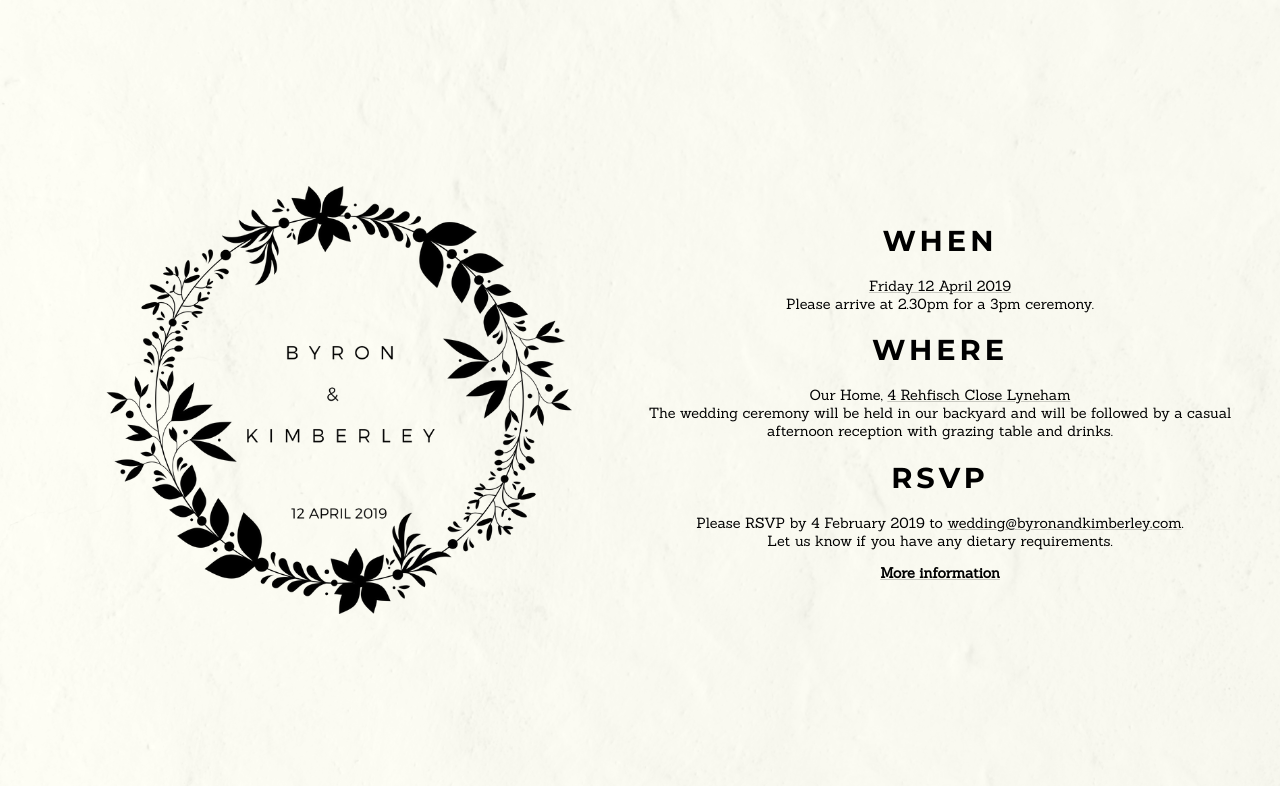
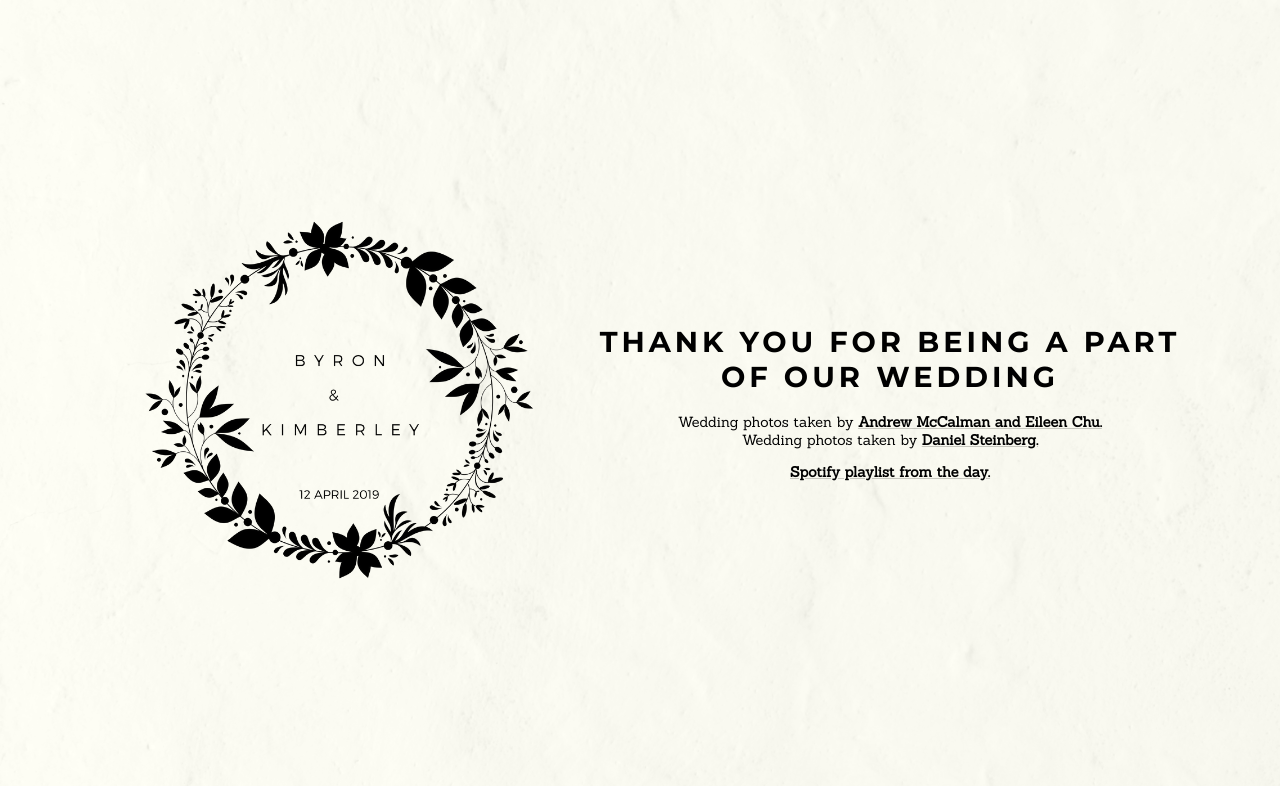
Before and after one commit to byronvickers/byronandkimberley, a plain HTML site: page index.html in a window 1280 px wide. Drawn offline with Linux system fonts and the light colour scheme.

Commit message:
Post-wedding update with photo and playlist links

```diff
--- a/index.html
+++ b/index.html
@@ -50,7 +50,8 @@
       }
       a {
         color: inherit;
-        text-decoration-color: rgba(0,0,0,0.2)
+        text-decoration-color: rgba(0,0,0,0.2);
+        font-weight: bold;
       }
       .bg {
         background-color: rgba(255,255,240,0.6);
@@ -67,7 +68,7 @@
       .col-left {
         /* height: 100%; */
         align-self: center;
-        max-width: 600px; */
+        max-width: 500px; */
         float: center;
         text-align: center;
       }
@@ -81,32 +82,6 @@
         float: center;
       }
     </style>
-    <script>
-      moretext = {
-          a: "Gifts",
-          b: "Your presence on the day is very special to us so please feel no \
-              <nobr>obligation to bring a gift.</nobr>",
-
-          c: "Dress Code",
-          d: "We’d love for you to wear whatever you’re comfortable in. We expect \
-              most guests will be smart casual/informal. Please note that the wedding \
-              will be outdoors on our lawn, so appropriate \
-              footwear is recommended.",
-
-          e: "Parking",
-          f: "Our street is small, but there is plenty of street parking in the area. \
-              <br/>We would appreciate it if you could not park in our driveway.",
-
-          g: "<b>Back</b>"
-      };
-      more = function(){
-          Object.keys(moretext).forEach(function(id){
-            old = document.getElementById(id).innerHTML
-            document.getElementById(id).innerHTML = moretext[id]
-            moretext[id] = old
-        })
-      }
-    </script>
   </head>
   <body>
     <div class="bg">
@@ -114,26 +89,17 @@
           <img src="images/inv2.png">
       </div>
       <div class="col-right">
-          <h1 id="a">When</h1>
-          <p id="b">
-              <a href="/files/ByronAndKimberleyWedding.ics">Friday 12 April 2019 </a><br/>
-              Please arrive at 2.30pm for a 3pm ceremony.
+          <h1>Thank you for being a part of our wedding</h1>
+
+          <!-- <h1>Photos</h1> -->
+          <p>
+              Wedding photos taken by <a href="https://photos.google.com/share/AF1QipPfxp01fhMSjoaqI6jMnBpHAs-YOn5HPlyXiFCPaEWbVD8_oyuOTIMmFFZgYmI4Gw?key=OVZDY0pRRDlJZXRpa21DNFFIVG1ibmE3X08xSER3">Andrew McCalman and Eileen Chu.</a> <br/>
+              Wedding photos taken by <a href="https://photos.google.com/share/AF1QipN9QQjUQMHGhk66vDEq1UbS5zpwVU51BLzZXbBdo0B8wDg9SKdRifuormycFq8AuQ?key=LVM5cUF2elpmWkxzWlZSb0JIMDdmdmc4MFdjcktR">Daniel Steinberg.</a>
           </p>
 
-          <h1 id="c">Where</h1>
-          <p id="d">
-              Our Home, <a href="https://www.google.com/maps/place/4+Rehfisch+Cl,+Lyneham+ACT+2602/@-35.2426625,149.1185979,17z/">4 Rehfisch Close Lyneham</a> <br/>
-              The wedding ceremony will be held in our backyard and will be followed by a casual afternoon reception with grazing table and drinks.
-          </p>
-
-          <h1 id="e">RSVP</h1>
-          <p id="f">
-              Please RSVP by 4 February 2019 to <a href="mailto:wedding@byronandkimberley.com">wedding@byronandkimberley.com</a>. <br/>
-              Let us know if you have any dietary requirements.
-          </p>
-
+          <!-- <h1>Playlist</h1> -->
           <p>
-              <a href="javascript:void()" onclick="more()" id="g"><b>More information</b></a>
+              <a href="https://open.spotify.com/playlist/5pDZuIvd0UC39BtcpcVNLi?si=njmG8k8QTOuYjfpxI2z8sQ">Spotify playlist from the day.</a>
           </p>
       </div>
     </div>
```
